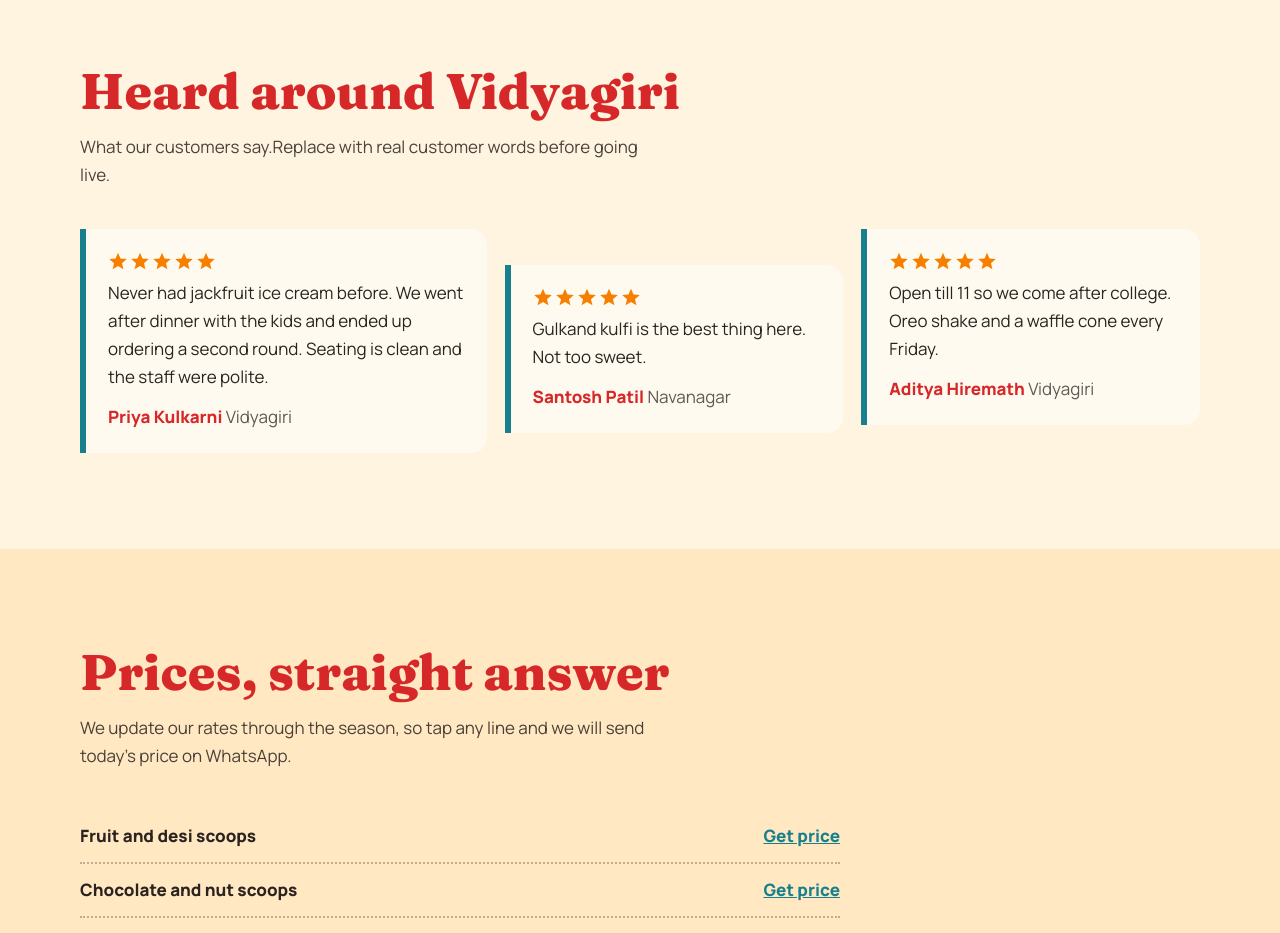
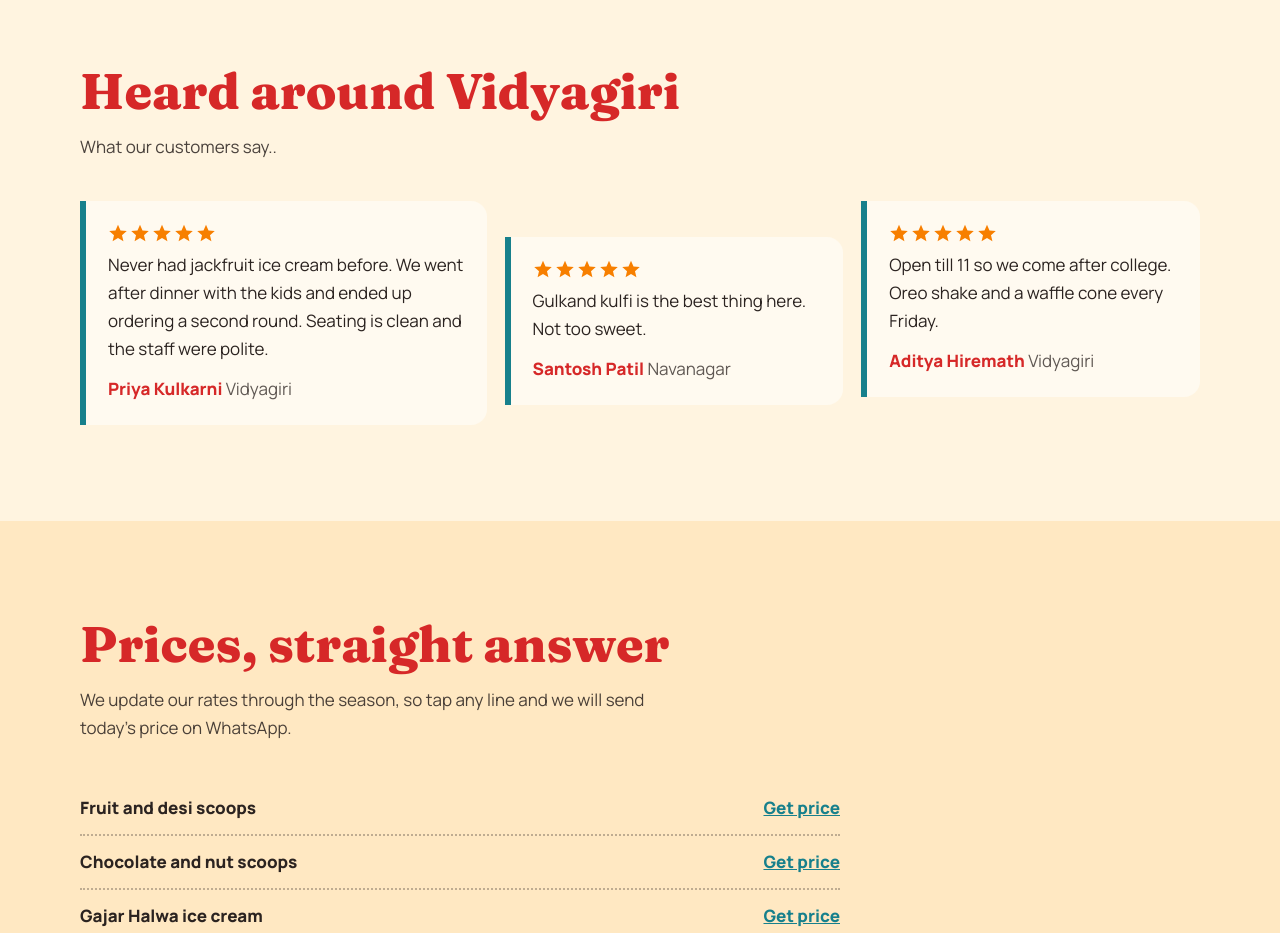
Before and after one commit to ravigolsangi031-prog/OLD-MUMABI-ICECREAM-VIDYAGIRI-BAGALKOT-, a plain HTML site: page index.html in a window 1280 px wide. Shown: the part 4200-5133 px from the top of the page. Drawn offline with Linux system fonts and the light colour scheme.

Commit message:
Update index.html

```diff
--- a/index.html
+++ b/index.html
@@ -305,7 +305,7 @@ body{font-size:16px}
 <section id="reviews" style="padding-top:0">
 <div class="wrap">
 <h2>Heard around Vidyagiri</h2>
-<p class="lead"> What our customers say.Replace with real customer words before going live.</p>
+<p class="lead"> What our customers say..</p>
 <div class="rgrid">
 <blockquote class="rev">
 <div class="stars" role="img" aria-label="5 out of 5 stars"><svg><use href="#star"/></svg><svg><use href="#star"/></svg><svg><use href="#star"/></svg><svg><use href="#star"/></svg><svg><use href="#star"/></svg></div>
```
